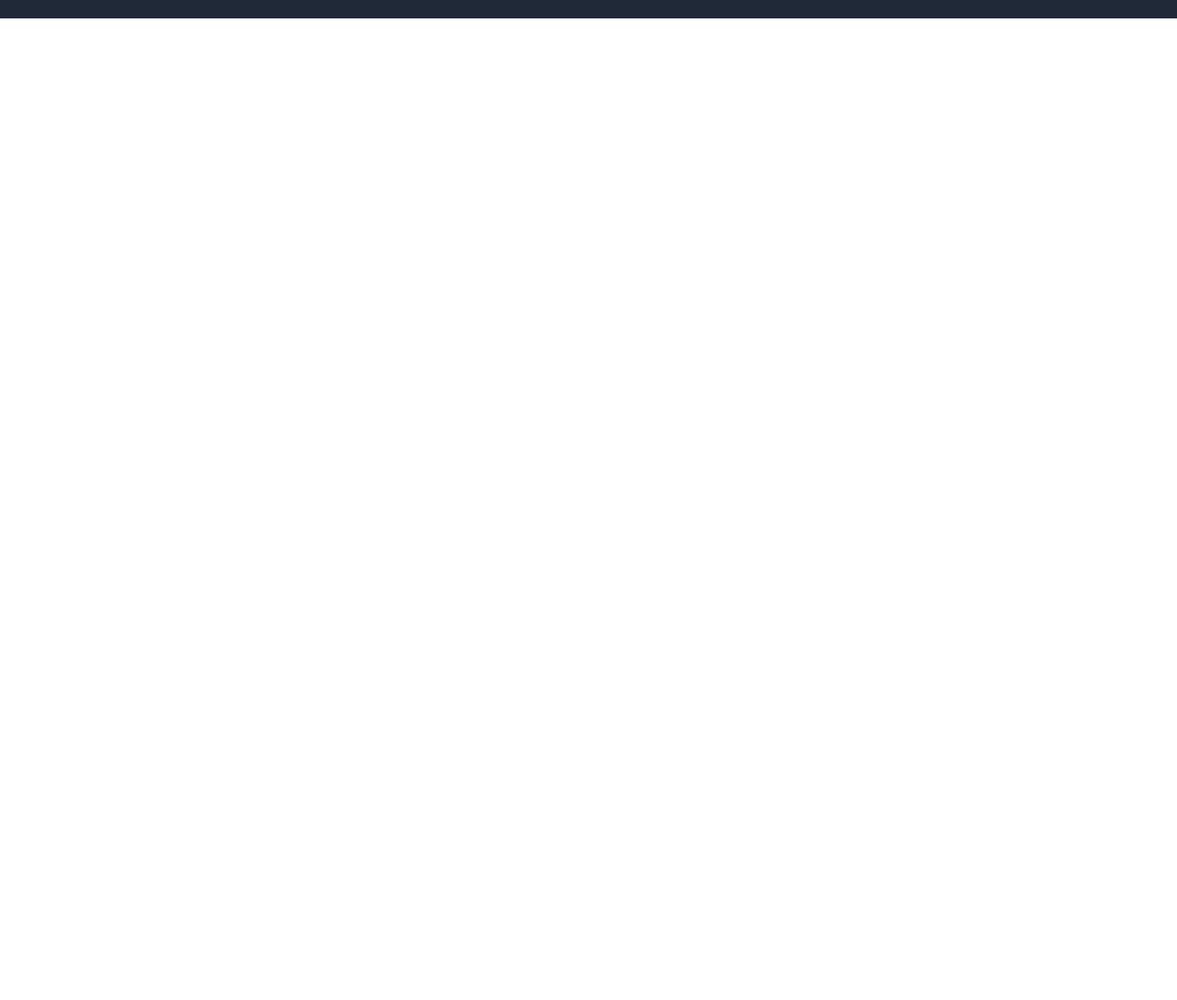
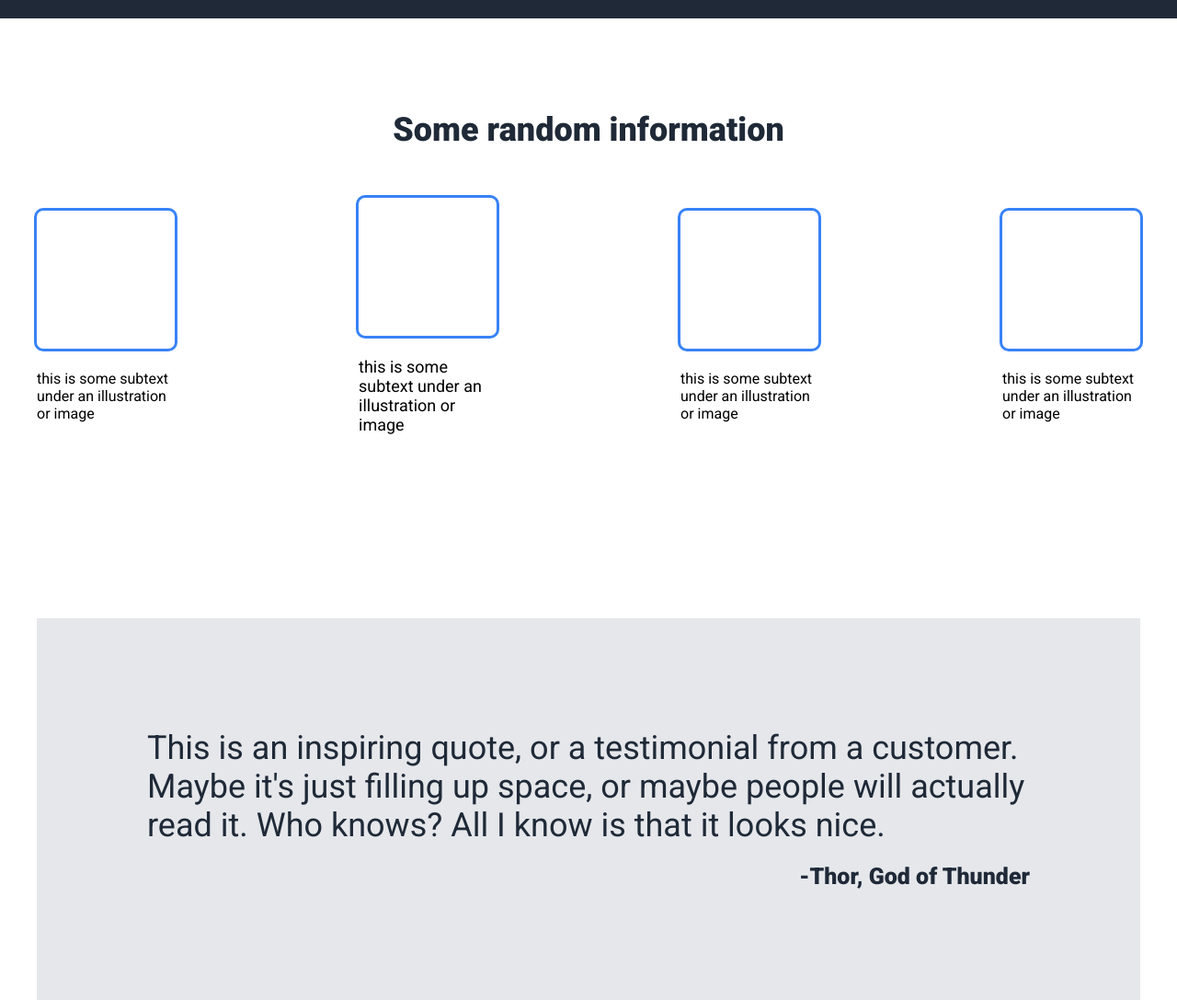
Before and after one commit to Garik-Grafov/_theOdinPriject_landing-page, a plain HTML site: page index.html in a window 1280 px wide. Shown: the part 520-1607 px from the top of the page at 92% size. Before the commit the page ends 800 px from the top, so only its background shows below. Drawn offline with Linux system fonts and the light colour scheme.

Commit message:
added two sections and css styles of them of all

```diff
--- a/index.html
+++ b/index.html
@@ -45,5 +45,46 @@
         </div>
       </div>
     </header>
+    <main id="main">
+      <div class="__container">
+        <section id="information">
+          <h2 class="information__title">Some random information</h2>
+          <div class="information__cards">
+            <div class="information__card">
+              <div class="card"></div>
+              <p class="card__describtion">
+                this is some subtext under an illustration or image
+              </p>
+            </div>
+            <div class="information__card">
+              <div class="card"></div>
+              <p class="card__description">
+                this is some subtext under an illustration or image
+              </p>
+            </div>
+            <div class="information__card">
+              <div class="card"></div>
+              <p class="card__describtion">
+                this is some subtext under an illustration or image
+              </p>
+            </div>
+            <div class="information__card">
+              <div class="card"></div>
+              <p class="card__describtion">
+                this is some subtext under an illustration or image
+              </p>
+            </div>
+          </div>
+        </section>
+        <section class="blockqoute">
+          <blockquote>
+            This is an inspiring quote, or a testimonial from a customer. Maybe
+            it's just filling up space, or maybe people will actually read it.
+            Who knows? All I know is that it looks nice.
+          </blockquote>
+          <span class="name_author">-Thor, God of Thunder</span>
+        </section>
+      </div>
+    </main>
   </body>
 </html>
--- a/styles.css
+++ b/styles.css
@@ -20,6 +20,7 @@ body {
   background-color: #1f2937;
   font-size: 18px;
   color: #e5e7eb;
+  margin-bottom: 100px;
 }
 .header__top {
   display: flex;
@@ -78,3 +79,62 @@ h1 {
   /* display: block; */
   background-color: rgb(210, 193, 193);
 }
+/* end header */
+/* start main */
+#main {
+}
+/* start information's section */
+#information {
+  display: flex;
+  flex-direction: column;
+}
+.information__title {
+  font-size: 36px;
+  color: #1f2937;
+  font-weight: 900;
+  padding-bottom: 50px;
+  margin: 0 auto;
+}
+.information__cards {
+  display: flex;
+  justify-content: space-between;
+  margin-bottom: 200px;
+}
+.information__card {
+  width: 150px;
+  display: flex;
+  flex-direction: column;
+  justify-content: center;
+  align-items: center;
+}
+.card {
+  width: 150px;
+  height: 150px;
+  border: 3px solid #3882f6;
+  border-radius: 10px;
+  margin-bottom: 20px;
+}
+.card__description {
+  font-size: 18px;
+  align-items: center;
+  justify-content: center;
+}
+/* end */
+/* start section of blockquotes */
+.blockqoute {
+  background-color: #e5e7eb;
+  font-size: 36px;
+  font-weight: italic;
+  color: #1f2937;
+  padding: 10%;
+  display: flex;
+  flex-direction: column;
+}
+blockquote {
+  margin-bottom: 20px;
+}
+.name_author {
+  align-self: flex-end;
+  font-weight: 900;
+  font-size: 25px;
+}
```
